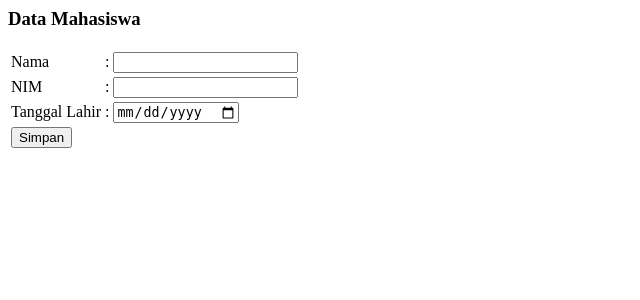
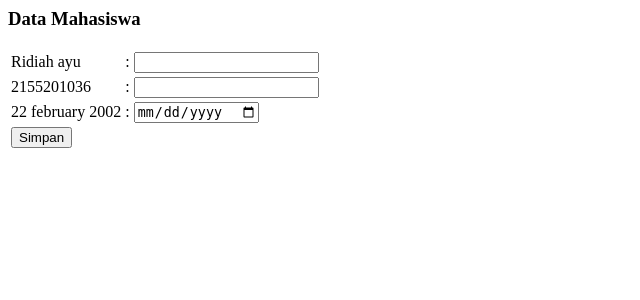
Before and after one commit to aldhisttd/2023-program2sem4pagia, a PHP site: page /tugas1/2155201036.php in a window 1280 px wide. Shown: the top 300 px of the page, without its empty margins (0-640 px from the left). Run offline with PHP 8.4, Linux system fonts and the light colour scheme.

Commit message:
Update 2155201036.php

```diff
--- a/tugas1/2155201036.php
+++ b/tugas1/2155201036.php
@@ -7,17 +7,17 @@
 
         <table>
             <tr>
-                <td>Nama</td>
+                <td>Ridiah ayu </td>
                 <td>:</td>
                 <td><input type="text"></td>
             </tr>
             <tr>
-                <td>NIM</td>
+                <td>2155201036</td>
                 <td>:</td>
                 <td><input type="text"></td>
             </tr>
             <tr>
-                <td>Tanggal Lahir</td>
+                <td>22 february 2002</td>
                 <td>:</td>
                 <td><input type="date"></td>
             </tr>
```
